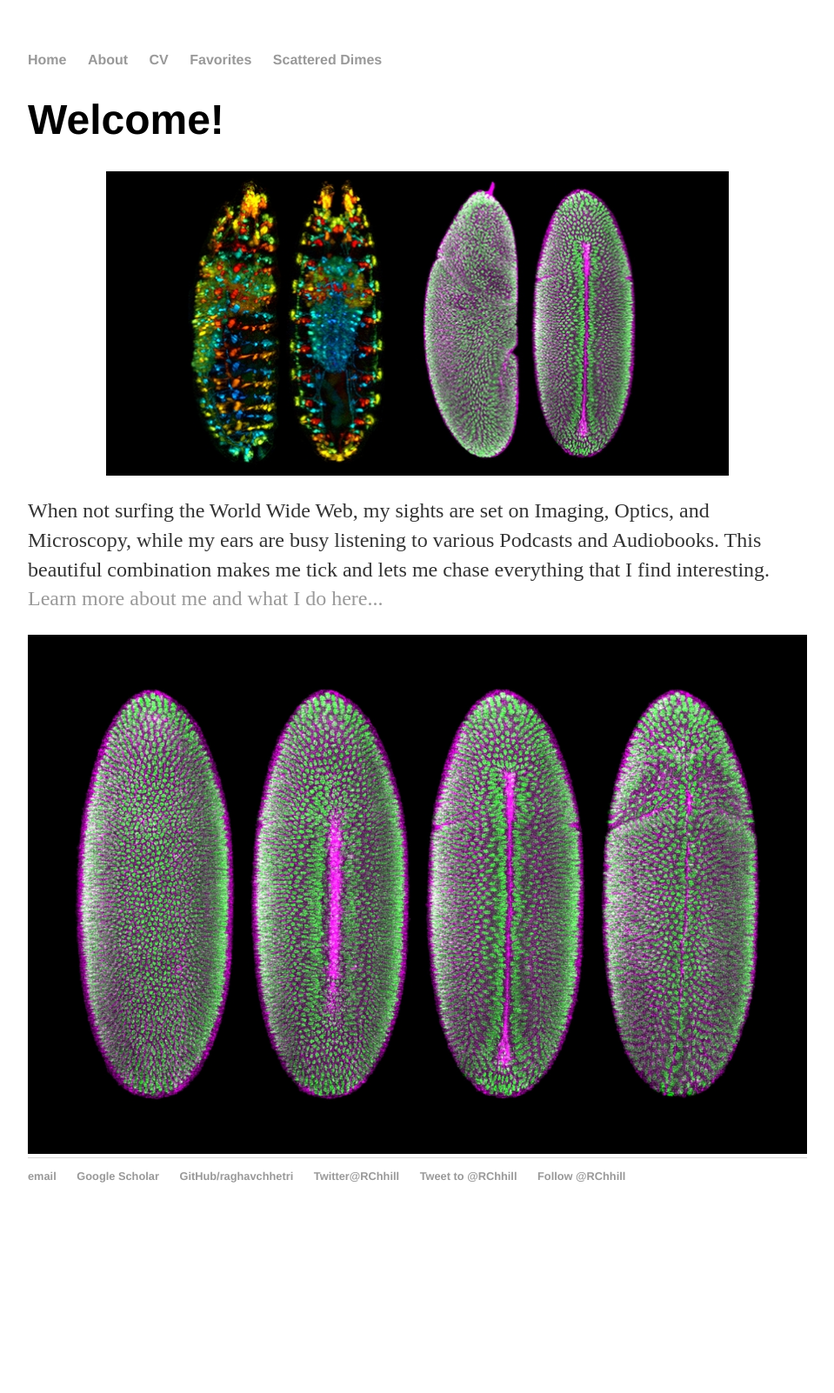
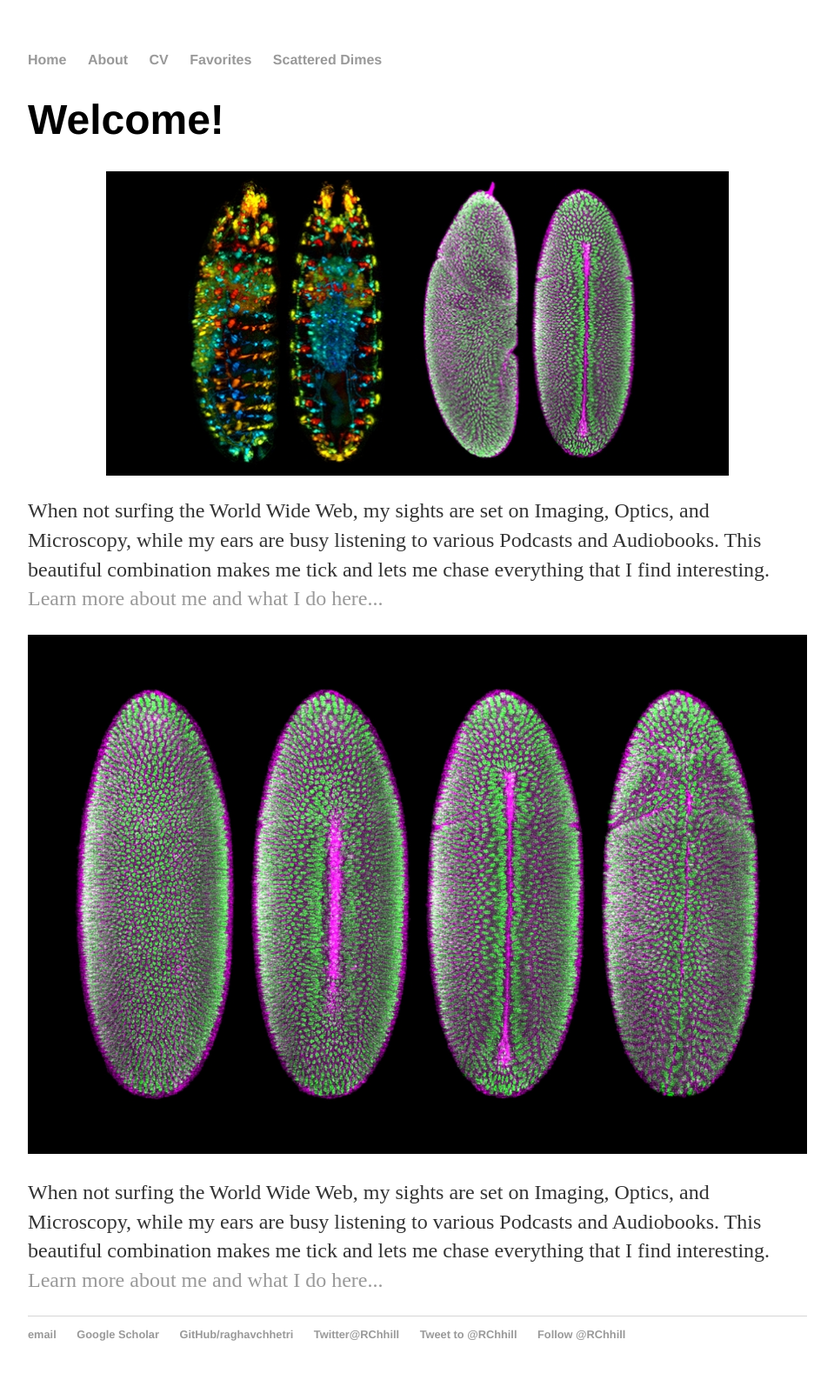
Before and after one commit to raghavchhetri/raghavchhetri.github.io, a Jekyll site: the page built from index.html, in a window 1280 px wide. Shown: the whole page at 87% size, without its empty margins (160-1119 px from the left). Built offline with Jekyll 4.4.1, drawn with Linux system fonts in a browser that asks for light colours; comment, search, counter and statistics services are not loaded; before the commit the page ends 1420 px from its top, so only the background shows below that.

Commit message:
Update index.html

```diff
--- a/index.html
+++ b/index.html
@@ -4,15 +4,17 @@ title: Science is hard. It rocks though... Stay with it!
 ---
 <div class="blurb">
 	<h1>Welcome!</h1>
-
 	<div style="height: 350px">
 		<img src="/about/DrosophilaCombined.png" alt="Neurons,Development" style="max-height:100%; width:100%; object-fit:contain" class="inline"/>
 	</div>
-
 	<p>When not surfing the World Wide Web, my sights are set on Imaging, Optics, and Microscopy,
 		while my ears are busy listening to various Podcasts and Audiobooks.
 		This beautiful combination makes me tick and lets me chase everything that I find interesting.
 		<a href="/about">Learn more about me and what I do here...</a></p>
 </div><!-- /.blurb -->
-
 <img src="/about/DrosophilaDevelopment.jpg" alt="Development" style="height:100%; width:100%; object-fit:contain" class="inline"/>
+	<p>When not surfing the World Wide Web, my sights are set on Imaging, Optics, and Microscopy,
+		while my ears are busy listening to various Podcasts and Audiobooks.
+		This beautiful combination makes me tick and lets me chase everything that I find interesting.
+		<a href="/about">Learn more about me and what I do here...</a></p>
+</div><!-- /.blurb -->
```
